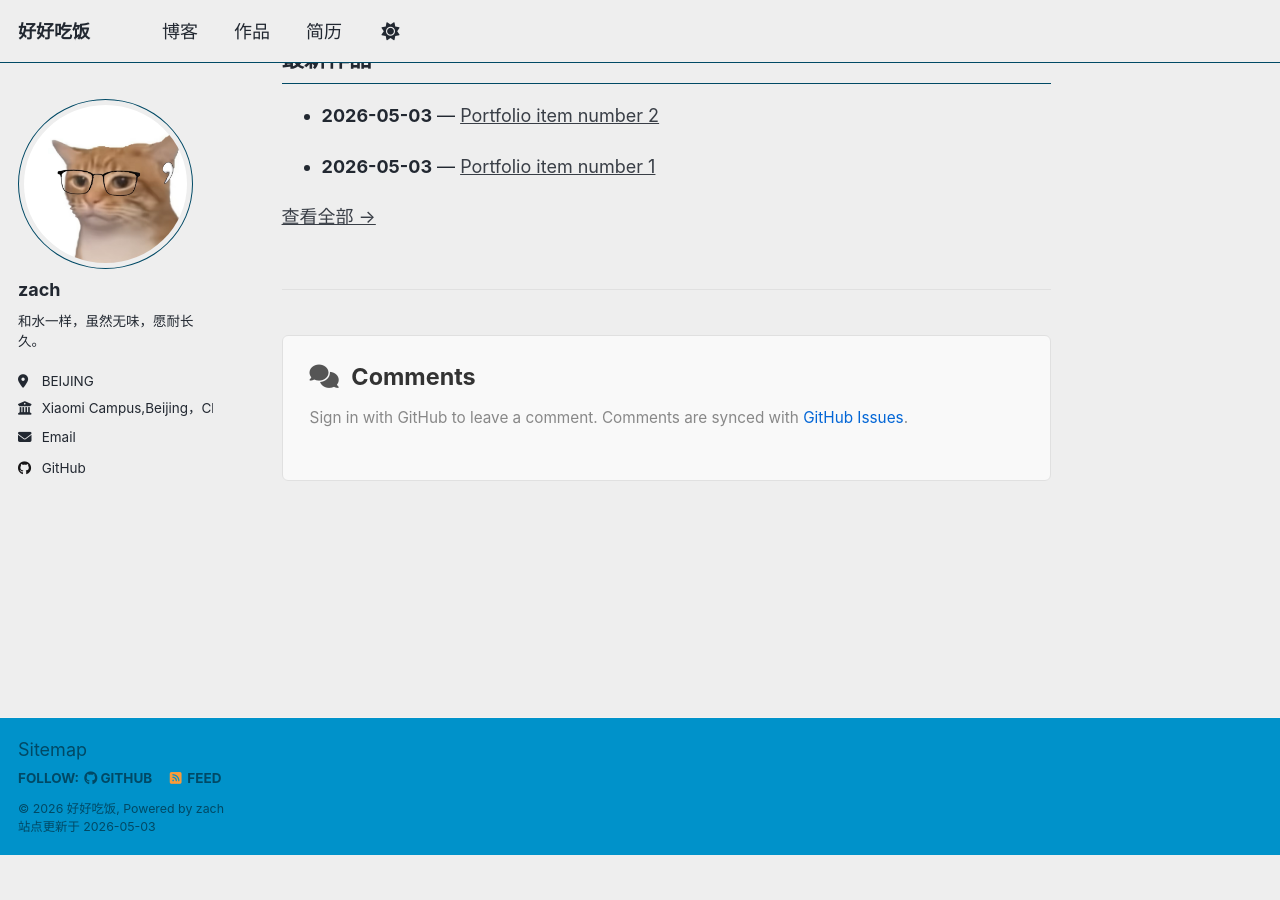
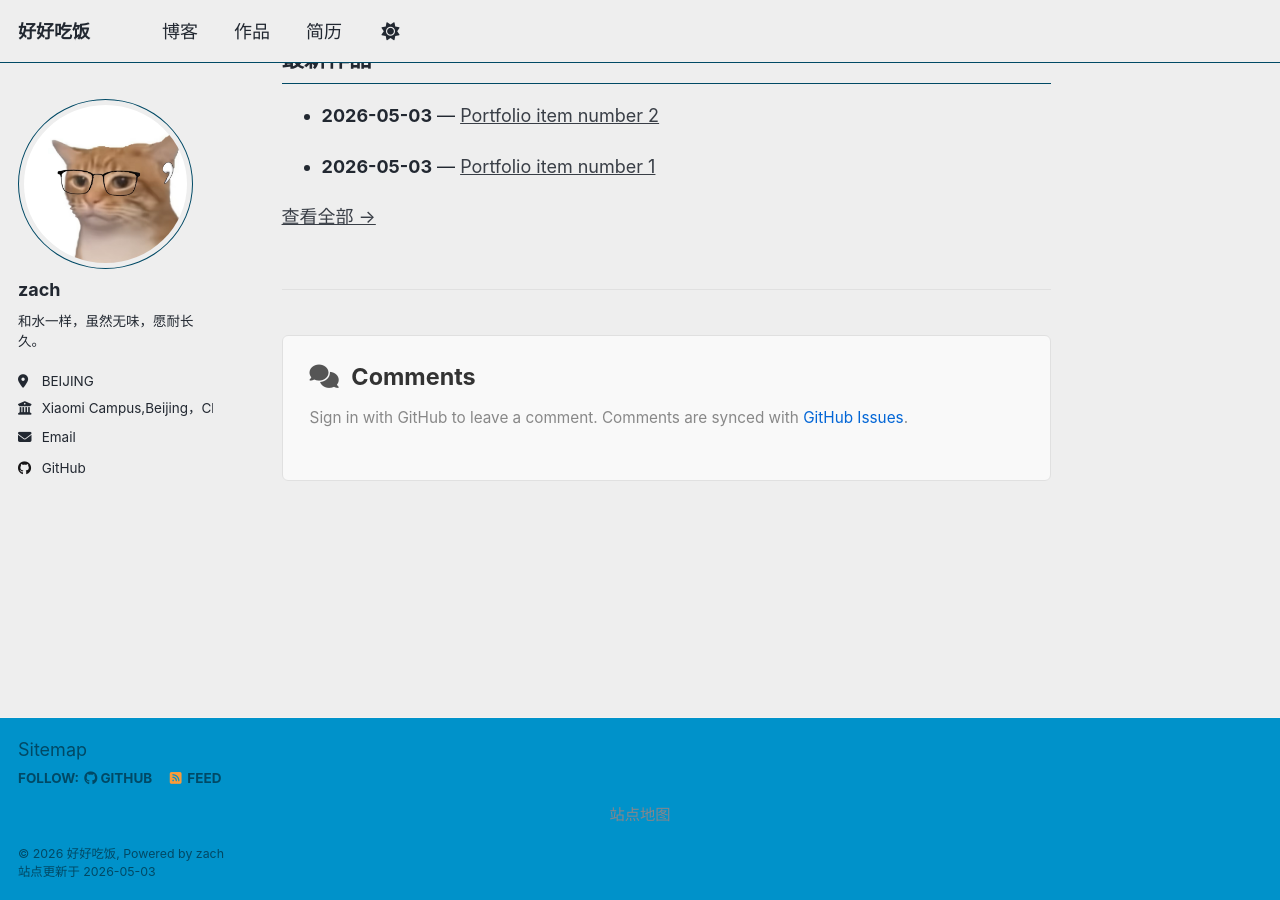
Before and after one commit to zach1219/zach1219.github.io, a Jekyll site: the page built from _pages/about.md, in a window 1280 px wide and 900 px high, scrolled down 518 px. Built offline with Jekyll 4.4.1, drawn with Linux system fonts in a browser that asks for light colours; a script that is not in the unit is left out; comment, search, counter and statistics services are not loaded; before the commit the page ends 1373 px from its top, so only the background shows below that.

Commit message:
Add sitemap link to footer, translate to Chinese

```diff
--- a/_includes/footer.html
+++ b/_includes/footer.html
@@ -19,7 +19,11 @@
 </div>
 {% endif %}
 
+<div class="page__footer-sitemap" style="text-align:center;margin-bottom:1rem;">
+  <a href="{{ base_path }}/sitemap/" style="color:#86868b;text-decoration:none;font-size:0.85rem;">站点地图</a>
+</div>
+
 <div class="page__footer-copyright">
-  &copy; {{ site.time | date: '%Y' }} {{ site.name | default: site.title }}, {{ site.data.ui-text[site.locale].powered_by | default: "Powered by" }} <a href="https://zach1219.github.io/" rel="nofollow">zach</a> <br />
+  &copy; {{ site.time | date: '%Y' }} {{ site.name | default: site.title }}, {{ site.data.ui-text[site.locale].powered_by | default: "由" }} <a href="https://zach1219.github.io/" rel="nofollow">zach</a> <br />
   站点更新于 {{ "now" | date: '%Y-%m-%d' }}
 </div>
```
